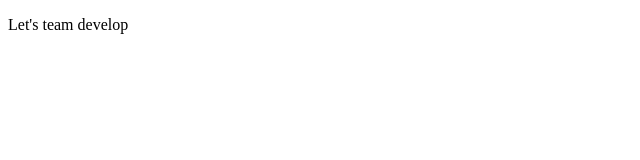
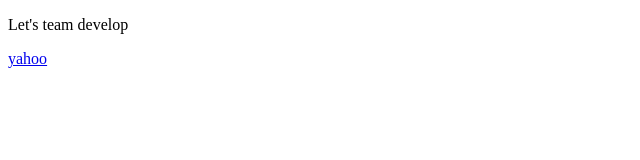
Before and after one commit to KikuchiYuto99/pw_3-2, a plain HTML site: page index.html in a window 1280 px wide. Shown: the full height of the page, 0-640 px from the left. Drawn offline with Linux system fonts and the light colour scheme.

Commit message:
URLの追加

```diff
--- a/index.html
+++ b/index.html
@@ -7,5 +7,6 @@
 </head>
 <body>
 	<p>Let's team develop</p>
+	<a href="https://www.yahoo.co.jp/">yahoo</a>
 </body>
 </html>
```
